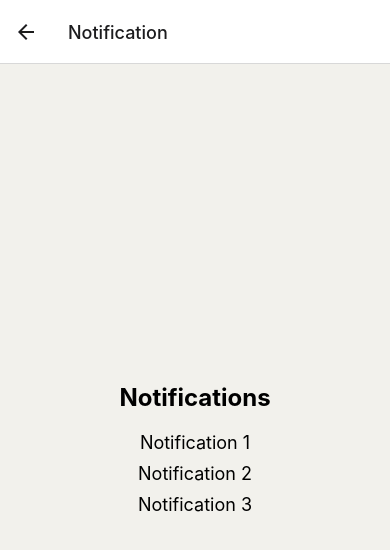
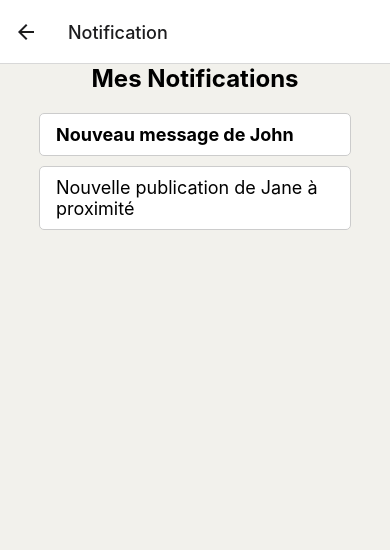
Before and after one commit to Marwan900/hackaton-front, a React Native app: screen /Notification in a window 390 px wide. Shown: the top 550 px of the page. Built offline with nearby package versions, Linux system fonts and the light colour scheme.

Commit message:
Ajout page Settings

```diff
--- a/Screen/Notification.js
+++ b/Screen/Notification.js
@@ -1,15 +1,24 @@
 import React from 'react';
 import { View, Text, StyleSheet } from 'react-native';
 
+const NotificationPage = () => {
+  const notifications = [
+    { type: 'chat', message: 'Nouveau message de John' },
+    { type: 'post', message: 'Nouvelle publication de Jane à proximité' },
+  ];
 
-const NotificationPage = () => {
   return (
     <View style={styles.container}>
-      <Text style={styles.title}>Notifications</Text>
-      <Text style={styles.notification}>Notification 1</Text>
-      <Text style={styles.notification}>Notification 2</Text>
-      <Text style={styles.notification}>Notification 3</Text>
-      {/* Ajoutez ici le contenu de vos notifications */}
+      <Text style={styles.title}>Mes Notifications</Text>
+      {notifications.map((notification, index) => (
+        <View key={index} style={styles.notificationContainer}>
+          {notification.type === 'chat' ? (
+            <Text style={styles.chatNotification}>{notification.message}</Text>
+          ) : (
+            <Text style={styles.postNotification}>{notification.message}</Text>
+          )}
+        </View>
+      ))}
     </View>
   );
 };
@@ -18,7 +27,6 @@ const styles = StyleSheet.create({
   container: {
     flex: 1,
     backgroundColor: '#F2F1EC',
-    justifyContent: 'center',
     alignItems: 'center',
   },
   title: {
@@ -26,9 +34,22 @@ const styles = StyleSheet.create({
     fontWeight: 'bold',
     marginBottom: 20,
   },
-  notification: {
+  notificationContainer: {
+    paddingHorizontal: 16,
+    paddingVertical: 10,
+    marginBottom: 10,
+    backgroundColor: 'white',
+    borderRadius: 5,
+    borderWidth: 1,
+    borderColor: '#CCCCCC',
+    width: '80%',
+  },
+  chatNotification: {
     fontSize: 18,
-    marginBottom: 10,
+    fontWeight: 'bold',
+  },
+  postNotification: {
+    fontSize: 18,
   },
 });
 
```
